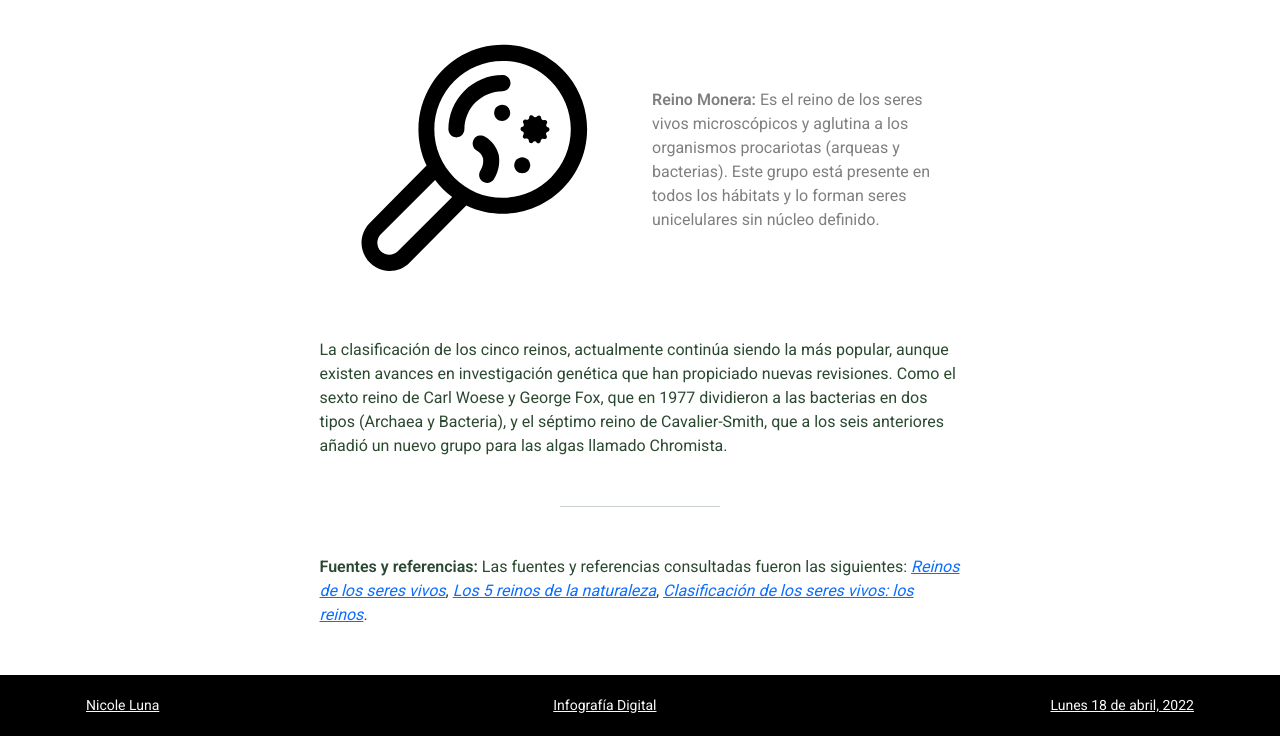
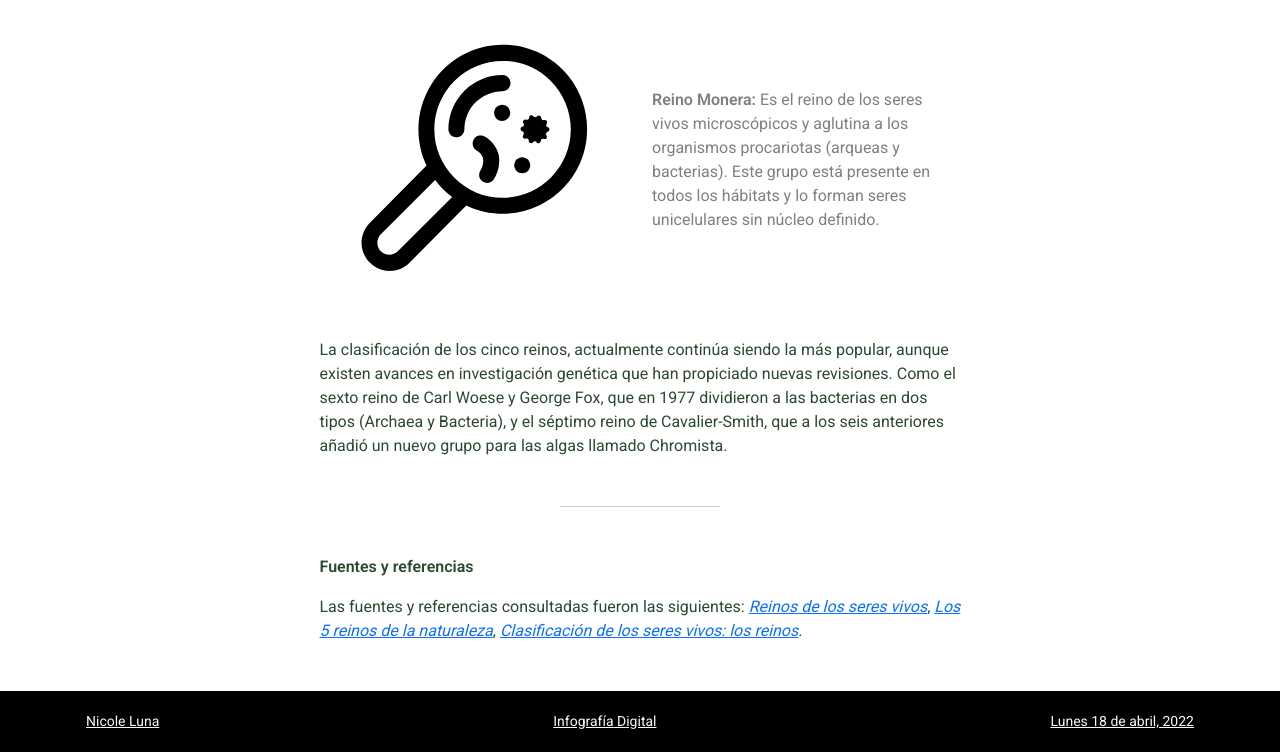
Before and after one commit to nclun/Clase-07, a plain HTML site: page index.html in a window 1280 px wide. Shown: the part 2074-2826 px from the top of the page. Drawn offline with nearby package versions, Linux system fonts and the light colour scheme.

Commit message:
Update index.html

```diff
--- a/index.html
+++ b/index.html
@@ -89,8 +89,8 @@ Es el reino de los seres vivos microscópicos y aglutina a los organismos procar
 
                     <hr class="w-25 mx-auto my-5">
 
-                    <p class="text-center text-light small mb-5"></p><strong>Fuentes y referencias:</strong>
-                     Las fuentes y referencias consultadas fueron las siguientes: <a href="https://www.iberdrola.com/sostenibilidad/clasificacion-reinos-biologicos-seres-vivos" target="_blank" class="link-black fst-italic">Reinos de los seres vivos</a>,
+                    <p class="text-center text-light small mb-5"></p><strong>Fuentes y referencias</strong>
+                    <pclass="text-center text-light small mb-5"></p> Las fuentes y referencias consultadas fueron las siguientes: <a href="https://www.iberdrola.com/sostenibilidad/clasificacion-reinos-biologicos-seres-vivos" target="_blank" class="link-black fst-italic">Reinos de los seres vivos</a>,
                                                <a href="https://ieqfb.com/los-5-reinos-de-la-naturaleza/" target="_blank" class="link-black fst-italic">Los 5 reinos de la naturaleza</a>,
                                                <a href="https://diarium.usal.es/gonzalopanzas/clasificacion-de-los-seres-vivos-los-reinos/" target="_blank" class="link-black fst-italic">Clasificación de los seres vivos: los reinos</a>.
                   </div>
```
